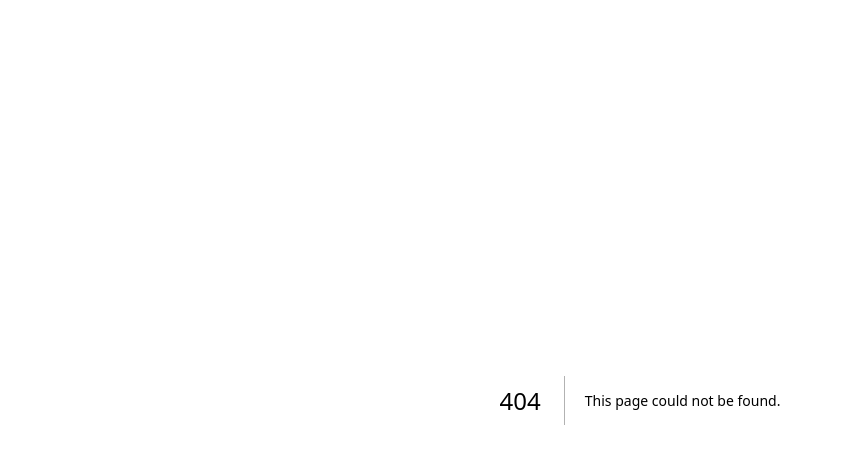
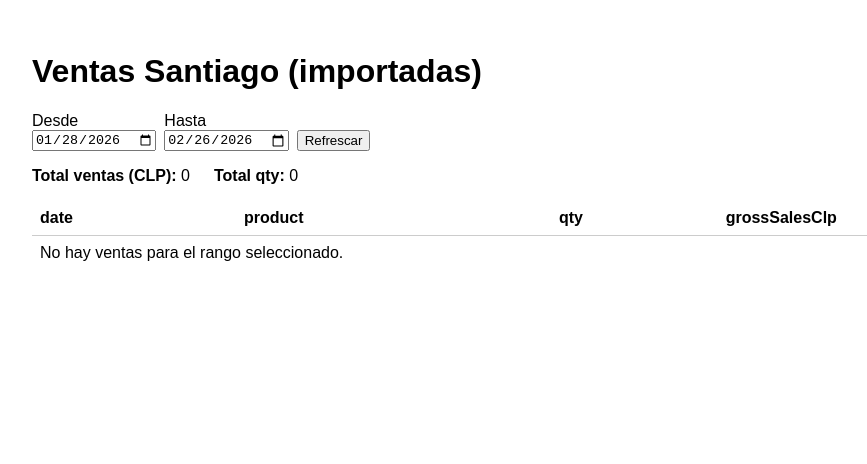
Before and after one commit to NicoChapiro/cafeteria-678-dashboard, a Next.js app: page /sales/santiago in a window 1280 px wide. Before the commit this address had no page. Shown: the top 464 px of the page, without its empty margins (0-867 px from the left). Built offline with nearby package versions, Linux system fonts and the light colour scheme.

Commit message:
feat: add Santiago sales view

```diff
--- /dev/null
+++ b/app/sales/santiago/page.tsx
@@ -0,0 +1,163 @@
+'use client';
+
+import { useEffect, useMemo, useState } from 'react';
+
+import { listProducts, listSalesDaily } from '@/src/storage/local/store';
+
+type SalesRow = {
+  date: string;
+  productId: string;
+  productName: string;
+  qty: number;
+  grossSalesClp: number;
+};
+
+function formatIsoDate(date: Date): string {
+  return date.toISOString().slice(0, 10);
+}
+
+function todayIsoDate(): string {
+  return formatIsoDate(new Date());
+}
+
+function defaultFromIsoDate(): string {
+  const today = new Date();
+  const from = new Date(today);
+  from.setDate(from.getDate() - 29);
+  return formatIsoDate(from);
+}
+
+function listDatesInRange(from: string, to: string): string[] {
+  if (from > to) {
+    return [];
+  }
+
+  const dates: string[] = [];
+  const cursor = new Date(`${from}T00:00:00.000Z`);
+  const end = new Date(`${to}T00:00:00.000Z`);
+
+  while (cursor <= end) {
+    dates.push(formatIsoDate(cursor));
+    cursor.setUTCDate(cursor.getUTCDate() + 1);
+  }
+
+  return dates;
+}
+
+function loadRows(fromDate: string, toDate: string): SalesRow[] {
+  const products = listProducts();
+  const productNameById = new Map(products.map((product) => [product.id, product.name]));
+
+  return listDatesInRange(fromDate, toDate)
+    .flatMap((date) =>
+      listSalesDaily({ date, branch: 'Santiago' }).map((entry) => ({
+        date: entry.date,
+        productId: entry.productId,
+        productName: productNameById.get(entry.productId) ?? '(Producto no encontrado)',
+        qty: entry.qty,
+        grossSalesClp: entry.grossSalesClp,
+      })),
+    )
+    .sort((a, b) => {
+      const dateComparison = a.date.localeCompare(b.date);
+      if (dateComparison !== 0) {
+        return dateComparison;
+      }
+
+      return a.productName.localeCompare(b.productName, 'es-CL');
+    });
+}
+
+export default function SantiagoSalesPage() {
+  const [fromDate, setFromDate] = useState<string>(defaultFromIsoDate());
+  const [toDate, setToDate] = useState<string>(todayIsoDate());
+  const [rows, setRows] = useState<SalesRow[]>([]);
+
+
+  useEffect(() => {
+    setRows(loadRows(fromDate, toDate));
+    // eslint-disable-next-line react-hooks/exhaustive-deps
+  }, []);
+
+  const totals = useMemo(
+    () => ({
+      totalQty: rows.reduce((sum, row) => sum + row.qty, 0),
+      totalGrossSalesClp: rows.reduce((sum, row) => sum + row.grossSalesClp, 0),
+    }),
+    [rows],
+  );
+
+  function handleRefresh(): void {
+    if (fromDate > toDate) {
+      setRows([]);
+      return;
+    }
+
+    setRows(loadRows(fromDate, toDate));
+  }
+
+  return (
+    <main style={{ padding: 24, fontFamily: 'sans-serif' }}>
+      <h1>Ventas Santiago (importadas)</h1>
+
+      <div style={{ display: 'flex', gap: 8, alignItems: 'end', flexWrap: 'wrap', marginBottom: 16 }}>
+        <label>
+          Desde
+          <br />
+          <input type="date" value={fromDate} onChange={(event) => setFromDate(event.target.value)} />
+        </label>
+
+        <label>
+          Hasta
+          <br />
+          <input type="date" value={toDate} onChange={(event) => setToDate(event.target.value)} />
+        </label>
+
+        <button type="button" onClick={handleRefresh}>
+          Refrescar
+        </button>
+      </div>
+
+      <div style={{ display: 'flex', gap: 24, marginBottom: 16, flexWrap: 'wrap' }}>
+        <div>
+          <strong>Total ventas (CLP): </strong>
+          <span>{totals.totalGrossSalesClp.toLocaleString('es-CL')}</span>
+        </div>
+        <div>
+          <strong>Total qty: </strong>
+          <span>{totals.totalQty.toLocaleString('es-CL')}</span>
+        </div>
+      </div>
+
+      <table style={{ width: '100%', borderCollapse: 'collapse' }}>
+        <thead>
+          <tr>
+            <th style={{ textAlign: 'left', padding: 8, borderBottom: '1px solid #ccc' }}>date</th>
+            <th style={{ textAlign: 'left', padding: 8, borderBottom: '1px solid #ccc' }}>product</th>
+            <th style={{ textAlign: 'left', padding: 8, borderBottom: '1px solid #ccc' }}>qty</th>
+            <th style={{ textAlign: 'left', padding: 8, borderBottom: '1px solid #ccc' }}>grossSalesClp</th>
+          </tr>
+        </thead>
+        <tbody>
+          {rows.map((row) => (
+            <tr key={`${row.date}:${row.productId}`}>
+              <td style={{ padding: 8, borderBottom: '1px solid #eee' }}>{row.date}</td>
+              <td style={{ padding: 8, borderBottom: '1px solid #eee' }}>{row.productName}</td>
+              <td style={{ padding: 8, borderBottom: '1px solid #eee' }}>{row.qty.toLocaleString('es-CL')}</td>
+              <td style={{ padding: 8, borderBottom: '1px solid #eee' }}>
+                {row.grossSalesClp.toLocaleString('es-CL')}
+              </td>
+            </tr>
+          ))}
+          {rows.length === 0 ? (
+            <tr>
+              <td colSpan={4} style={{ padding: 8 }}>
+                No hay ventas para el rango seleccionado.
+              </td>
+            </tr>
+          ) : null}
+        </tbody>
+      </table>
+    </main>
+  );
+}
```
